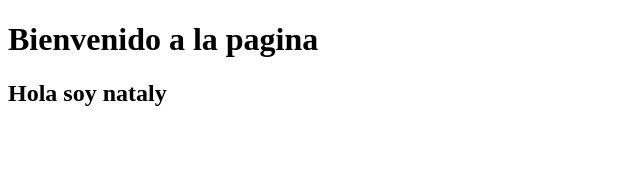
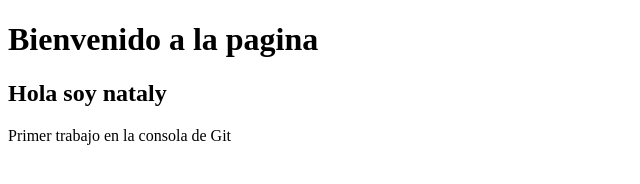
Before and after one commit to NatalyMolano/Trabajo-Git, a plain HTML site: page index.html in a window 1280 px wide. Shown: the whole page, without its empty margins (0-640 px from the left). Drawn offline with Linux system fonts and the light colour scheme.

Commit message:
Se agraga el proyecto

```diff
--- a/index.html
+++ b/index.html
@@ -9,5 +9,6 @@
 <body>
     <h1>Bienvenido a la pagina</h1>
     <h2>Hola soy nataly</h2>
+    <p>Primer trabajo en la consola de Git</p>
 </body>
 </html>
```
